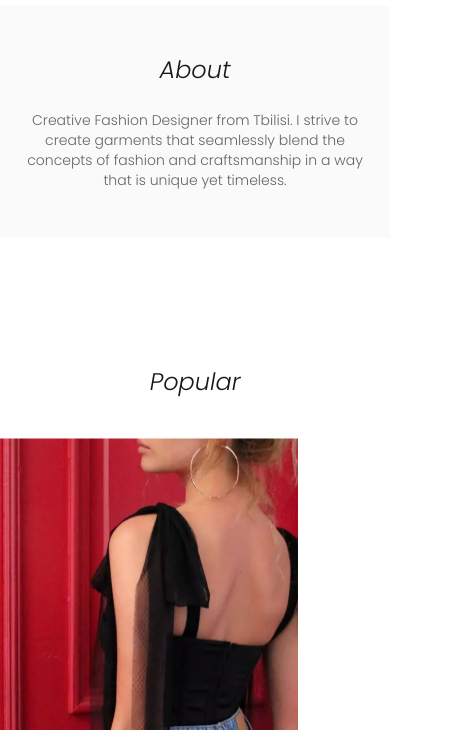
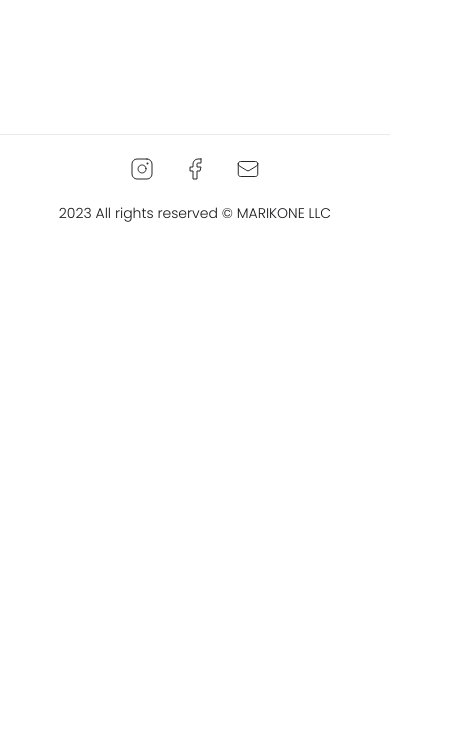
Before and after one commit to Alsandre/Marikone, a Next.js app: page / in a window 390 px wide. Shown: the part 934-1664 px from the top of the page, 462 px wide, since content can reach past the window. After the commit the page ends 1173 px from the top, so only its background shows below. Built offline with nearby package versions, Linux system fonts and the light colour scheme.

Commit message:
fix(layout): imageloader apply spacing & footer corect border size

```diff
--- a/components/Footer.tsx
+++ b/components/Footer.tsx
@@ -5,7 +5,7 @@ import { Text } from "./Text";
 
 export const Footer = () => {
   return (
-    <div className="md:mx-36 mx-12 py-4 flex items-center md:justify-around border-t border-dark-100 border-opacity-10 flex-col md:flex-row">
+    <div className="md:mx-36 py-4 flex items-center md:justify-around border-t border-dark-100 border-opacity-10 flex-col md:flex-row">
       <div id='contact-footer' className="flex-initial flex-row flex justify-around w-40 md:hidden self-center mt-[6px] mb-[22px]">
 
         <a href={SOCIAL_LINK.instagram} target='_blank' rel="noreferrer"><InstagramIcon /></a>
--- a/components/ImageLoader.tsx
+++ b/components/ImageLoader.tsx
@@ -18,7 +18,7 @@ export const ImageLoader = ({title, imagePathList, imagePerLoad}: TImageLoaderPr
     }
     const rengerImagePathList = imagePathList.slice(0, loadCount*imagePerLoad);
   return (
-    <div className="min-h-screen flex justify-start pt-4 md:pb-32 pb-24 flex-col items-center">
+    <div className="min-h-screen mx-5 flex justify-start pt-4 pb-24 flex-col items-center md:pb-32">
       <div className="">
         <h1 className="text-dark-200 text-2xl italic font-extralight">
           {title}
--- a/pages/index.tsx
+++ b/pages/index.tsx
@@ -11,10 +11,10 @@ export default function Home() {
   return (
     <Screen>
       <HeroSection />
-      <AboutSection />
-      <PopularSection />
-      <TrendSection />
-      <ContactSection />
+      {/* <AboutSection /> */}
+      {/* <PopularSection /> */}
+      {/* <TrendSection /> */}
+      {/* <ContactSection /> */}
     </Screen>
   );
 }
```
